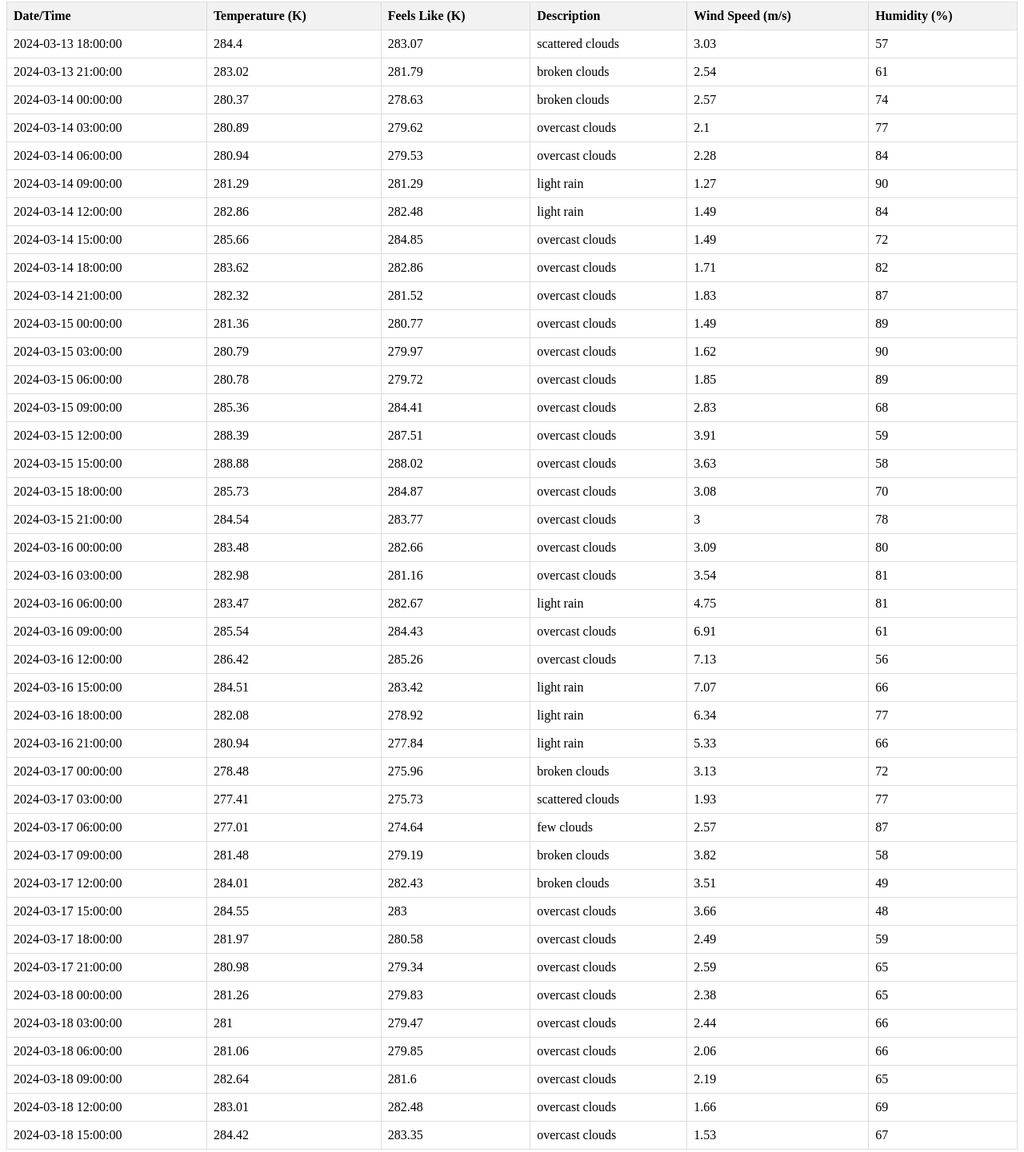
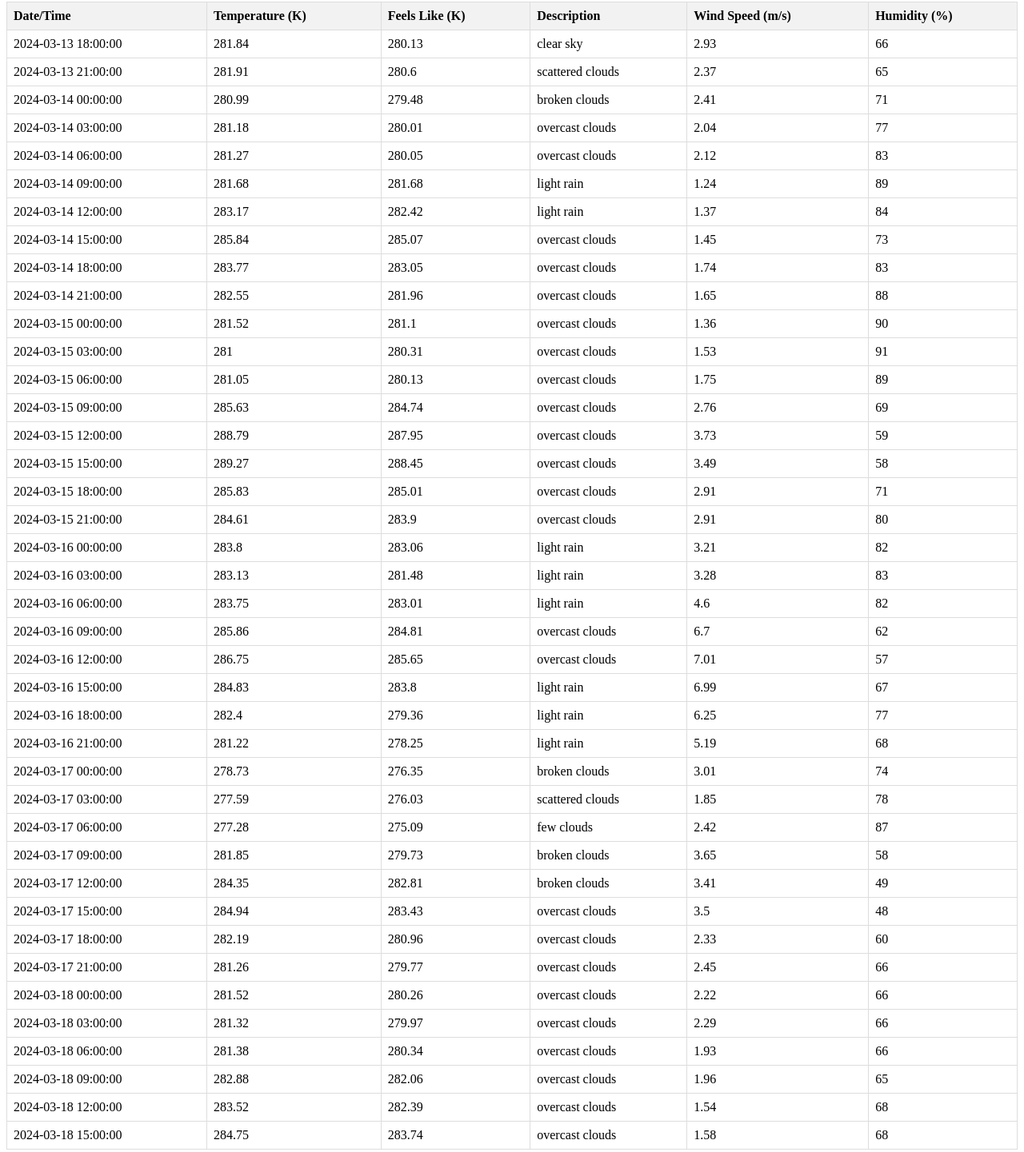
Before and after one commit to lijozech-12/Container_automation, a plain HTML site: page docs/index.html in a window 1280 px wide. Shown: the part 6-1447 px from the top of the page at 80% size. Drawn offline with Linux system fonts and the light colour scheme.

```diff
--- a/docs/index.html
+++ b/docs/index.html
@@ -36,362 +36,362 @@
 
             <tr>
                 <td>2024-03-13 18:00:00</td>
-                <td>284.4</td>
-                <td>283.07</td>
-                <td>scattered clouds</td>
-                <td>3.03</td>
-                <td>57</td>
+                <td>281.84</td>
+                <td>280.13</td>
+                <td>clear sky</td>
+                <td>2.93</td>
+                <td>66</td>
             </tr>
 
             <tr>
                 <td>2024-03-13 21:00:00</td>
-                <td>283.02</td>
-                <td>281.79</td>
-                <td>broken clouds</td>
-                <td>2.54</td>
-                <td>61</td>
+                <td>281.91</td>
+                <td>280.6</td>
+                <td>scattered clouds</td>
+                <td>2.37</td>
+                <td>65</td>
             </tr>
 
             <tr>
                 <td>2024-03-14 00:00:00</td>
-                <td>280.37</td>
-                <td>278.63</td>
+                <td>280.99</td>
+                <td>279.48</td>
                 <td>broken clouds</td>
-                <td>2.57</td>
-                <td>74</td>
+                <td>2.41</td>
+                <td>71</td>
             </tr>
 
             <tr>
                 <td>2024-03-14 03:00:00</td>
-                <td>280.89</td>
-                <td>279.62</td>
+                <td>281.18</td>
+                <td>280.01</td>
                 <td>overcast clouds</td>
-                <td>2.1</td>
+                <td>2.04</td>
                 <td>77</td>
             </tr>
 
             <tr>
                 <td>2024-03-14 06:00:00</td>
-                <td>280.94</td>
-                <td>279.53</td>
+                <td>281.27</td>
+                <td>280.05</td>
                 <td>overcast clouds</td>
-                <td>2.28</td>
-                <td>84</td>
+                <td>2.12</td>
+                <td>83</td>
             </tr>
 
             <tr>
                 <td>2024-03-14 09:00:00</td>
-                <td>281.29</td>
-                <td>281.29</td>
+                <td>281.68</td>
+                <td>281.68</td>
                 <td>light rain</td>
-                <td>1.27</td>
-                <td>90</td>
+                <td>1.24</td>
+                <td>89</td>
             </tr>
 
             <tr>
                 <td>2024-03-14 12:00:00</td>
-                <td>282.86</td>
-                <td>282.48</td>
+                <td>283.17</td>
+                <td>282.42</td>
                 <td>light rain</td>
-                <td>1.49</td>
+                <td>1.37</td>
                 <td>84</td>
             </tr>
 
             <tr>
                 <td>2024-03-14 15:00:00</td>
-                <td>285.66</td>
-                <td>284.85</td>
+                <td>285.84</td>
+                <td>285.07</td>
                 <td>overcast clouds</td>
-                <td>1.49</td>
-                <td>72</td>
+                <td>1.45</td>
+                <td>73</td>
             </tr>
 
             <tr>
                 <td>2024-03-14 18:00:00</td>
-                <td>283.62</td>
-                <td>282.86</td>
+                <td>283.77</td>
+                <td>283.05</td>
                 <td>overcast clouds</td>
-                <td>1.71</td>
-                <td>82</td>
+                <td>1.74</td>
+                <td>83</td>
             </tr>
 
             <tr>
                 <td>2024-03-14 21:00:00</td>
-                <td>282.32</td>
-                <td>281.52</td>
+                <td>282.55</td>
+                <td>281.96</td>
                 <td>overcast clouds</td>
-                <td>1.83</td>
-                <td>87</td>
+                <td>1.65</td>
+                <td>88</td>
             </tr>
 
             <tr>
                 <td>2024-03-15 00:00:00</td>
-                <td>281.36</td>
-                <td>280.77</td>
+                <td>281.52</td>
+                <td>281.1</td>
                 <td>overcast clouds</td>
-                <td>1.49</td>
-                <td>89</td>
+                <td>1.36</td>
+                <td>90</td>
             </tr>
 
             <tr>
                 <td>2024-03-15 03:00:00</td>
-                <td>280.79</td>
-                <td>279.97</td>
+                <td>281</td>
+                <td>280.31</td>
                 <td>overcast clouds</td>
-                <td>1.62</td>
-                <td>90</td>
+                <td>1.53</td>
+                <td>91</td>
             </tr>
 
             <tr>
                 <td>2024-03-15 06:00:00</td>
-                <td>280.78</td>
-                <td>279.72</td>
+                <td>281.05</td>
+                <td>280.13</td>
                 <td>overcast clouds</td>
-                <td>1.85</td>
+                <td>1.75</td>
                 <td>89</td>
             </tr>
 
             <tr>
                 <td>2024-03-15 09:00:00</td>
-                <td>285.36</td>
-                <td>284.41</td>
+                <td>285.63</td>
+                <td>284.74</td>
                 <td>overcast clouds</td>
-                <td>2.83</td>
-                <td>68</td>
+                <td>2.76</td>
+                <td>69</td>
             </tr>
 
             <tr>
                 <td>2024-03-15 12:00:00</td>
-                <td>288.39</td>
-                <td>287.51</td>
+                <td>288.79</td>
+                <td>287.95</td>
                 <td>overcast clouds</td>
-                <td>3.91</td>
+                <td>3.73</td>
                 <td>59</td>
             </tr>
 
             <tr>
                 <td>2024-03-15 15:00:00</td>
-                <td>288.88</td>
-                <td>288.02</td>
+                <td>289.27</td>
+                <td>288.45</td>
                 <td>overcast clouds</td>
-                <td>3.63</td>
+                <td>3.49</td>
                 <td>58</td>
             </tr>
 
             <tr>
                 <td>2024-03-15 18:00:00</td>
-                <td>285.73</td>
-                <td>284.87</td>
+                <td>285.83</td>
+                <td>285.01</td>
                 <td>overcast clouds</td>
-                <td>3.08</td>
-                <td>70</td>
+                <td>2.91</td>
+                <td>71</td>
             </tr>
 
             <tr>
                 <td>2024-03-15 21:00:00</td>
-                <td>284.54</td>
-                <td>283.77</td>
+                <td>284.61</td>
+                <td>283.9</td>
                 <td>overcast clouds</td>
-                <td>3</td>
-                <td>78</td>
+                <td>2.91</td>
+                <td>80</td>
             </tr>
 
             <tr>
                 <td>2024-03-16 00:00:00</td>
-                <td>283.48</td>
-                <td>282.66</td>
-                <td>overcast clouds</td>
-                <td>3.09</td>
-                <td>80</td>
+                <td>283.8</td>
+                <td>283.06</td>
+                <td>light rain</td>
+                <td>3.21</td>
+                <td>82</td>
             </tr>
 
             <tr>
                 <td>2024-03-16 03:00:00</td>
-                <td>282.98</td>
-                <td>281.16</td>
-                <td>overcast clouds</td>
-                <td>3.54</td>
-                <td>81</td>
+                <td>283.13</td>
+                <td>281.48</td>
+                <td>light rain</td>
+                <td>3.28</td>
+                <td>83</td>
             </tr>
 
             <tr>
                 <td>2024-03-16 06:00:00</td>
-                <td>283.47</td>
-                <td>282.67</td>
+                <td>283.75</td>
+                <td>283.01</td>
                 <td>light rain</td>
-                <td>4.75</td>
-                <td>81</td>
+                <td>4.6</td>
+                <td>82</td>
             </tr>
 
             <tr>
                 <td>2024-03-16 09:00:00</td>
-                <td>285.54</td>
-                <td>284.43</td>
+                <td>285.86</td>
+                <td>284.81</td>
                 <td>overcast clouds</td>
-                <td>6.91</td>
-                <td>61</td>
+                <td>6.7</td>
+                <td>62</td>
             </tr>
 
             <tr>
                 <td>2024-03-16 12:00:00</td>
-                <td>286.42</td>
-                <td>285.26</td>
+                <td>286.75</td>
+                <td>285.65</td>
                 <td>overcast clouds</td>
-                <td>7.13</td>
-                <td>56</td>
+                <td>7.01</td>
+                <td>57</td>
             </tr>
 
             <tr>
                 <td>2024-03-16 15:00:00</td>
-                <td>284.51</td>
-                <td>283.42</td>
+                <td>284.83</td>
+                <td>283.8</td>
                 <td>light rain</td>
-                <td>7.07</td>
-                <td>66</td>
+                <td>6.99</td>
+                <td>67</td>
             </tr>
 
             <tr>
                 <td>2024-03-16 18:00:00</td>
-                <td>282.08</td>
-                <td>278.92</td>
+                <td>282.4</td>
+                <td>279.36</td>
                 <td>light rain</td>
-                <td>6.34</td>
+                <td>6.25</td>
                 <td>77</td>
             </tr>
 
             <tr>
                 <td>2024-03-16 21:00:00</td>
-                <td>280.94</td>
-                <td>277.84</td>
+                <td>281.22</td>
+                <td>278.25</td>
                 <td>light rain</td>
-                <td>5.33</td>
-                <td>66</td>
+                <td>5.19</td>
+                <td>68</td>
             </tr>
 
             <tr>
                 <td>2024-03-17 00:00:00</td>
-                <td>278.48</td>
-                <td>275.96</td>
+                <td>278.73</td>
+                <td>276.35</td>
                 <td>broken clouds</td>
-                <td>3.13</td>
-                <td>72</td>
+                <td>3.01</td>
+                <td>74</td>
             </tr>
 
             <tr>
                 <td>2024-03-17 03:00:00</td>
-                <td>277.41</td>
-                <td>275.73</td>
+                <td>277.59</td>
+                <td>276.03</td>
                 <td>scattered clouds</td>
-                <td>1.93</td>
-                <td>77</td>
+                <td>1.85</td>
+                <td>78</td>
             </tr>
 
             <tr>
                 <td>2024-03-17 06:00:00</td>
-                <td>277.01</td>
-                <td>274.64</td>
+                <td>277.28</td>
+                <td>275.09</td>
                 <td>few clouds</td>
-                <td>2.57</td>
+                <td>2.42</td>
                 <td>87</td>
             </tr>
 
             <tr>
                 <td>2024-03-17 09:00:00</td>
-                <td>281.48</td>
-                <td>279.19</td>
+                <td>281.85</td>
+                <td>279.73</td>
                 <td>broken clouds</td>
-                <td>3.82</td>
+                <td>3.65</td>
                 <td>58</td>
             </tr>
 
             <tr>
                 <td>2024-03-17 12:00:00</td>
-                <td>284.01</td>
-                <td>282.43</td>
+                <td>284.35</td>
+                <td>282.81</td>
                 <td>broken clouds</td>
-                <td>3.51</td>
+                <td>3.41</td>
                 <td>49</td>
             </tr>
 
             <tr>
                 <td>2024-03-17 15:00:00</td>
-                <td>284.55</td>
-                <td>283</td>
+                <td>284.94</td>
+                <td>283.43</td>
                 <td>overcast clouds</td>
-                <td>3.66</td>
+                <td>3.5</td>
                 <td>48</td>
             </tr>
 
             <tr>
                 <td>2024-03-17 18:00:00</td>
-                <td>281.97</td>
-                <td>280.58</td>
+                <td>282.19</td>
+                <td>280.96</td>
                 <td>overcast clouds</td>
-                <td>2.49</td>
-                <td>59</td>
+                <td>2.33</td>
+                <td>60</td>
             </tr>
 
             <tr>
                 <td>2024-03-17 21:00:00</td>
-                <td>280.98</td>
-                <td>279.34</td>
+                <td>281.26</td>
+                <td>279.77</td>
                 <td>overcast clouds</td>
-                <td>2.59</td>
-                <td>65</td>
+                <td>2.45</td>
+                <td>66</td>
             </tr>
 
             <tr>
                 <td>2024-03-18 00:00:00</td>
-                <td>281.26</td>
-                <td>279.83</td>
+                <td>281.52</td>
+                <td>280.26</td>
                 <td>overcast clouds</td>
-                <td>2.38</td>
-                <td>65</td>
+                <td>2.22</td>
+                <td>66</td>
             </tr>
 
             <tr>
                 <td>2024-03-18 03:00:00</td>
-                <td>281</td>
-                <td>279.47</td>
+                <td>281.32</td>
+                <td>279.97</td>
                 <td>overcast clouds</td>
-                <td>2.44</td>
+                <td>2.29</td>
                 <td>66</td>
             </tr>
 
             <tr>
                 <td>2024-03-18 06:00:00</td>
-                <td>281.06</td>
-                <td>279.85</td>
+                <td>281.38</td>
+                <td>280.34</td>
                 <td>overcast clouds</td>
-                <td>2.06</td>
+                <td>1.93</td>
                 <td>66</td>
             </tr>
 
             <tr>
                 <td>2024-03-18 09:00:00</td>
-                <td>282.64</td>
-                <td>281.6</td>
+                <td>282.88</td>
+                <td>282.06</td>
                 <td>overcast clouds</td>
-                <td>2.19</td>
+                <td>1.96</td>
                 <td>65</td>
             </tr>
 
             <tr>
                 <td>2024-03-18 12:00:00</td>
-                <td>283.01</td>
-                <td>282.48</td>
+                <td>283.52</td>
+                <td>282.39</td>
                 <td>overcast clouds</td>
-                <td>1.66</td>
-                <td>69</td>
+                <td>1.54</td>
+                <td>68</td>
             </tr>
 
             <tr>
                 <td>2024-03-18 15:00:00</td>
-                <td>284.42</td>
-                <td>283.35</td>
+                <td>284.75</td>
+                <td>283.74</td>
                 <td>overcast clouds</td>
-                <td>1.53</td>
-                <td>67</td>
+                <td>1.58</td>
+                <td>68</td>
             </tr>
 
         </tbody>
```
Also changed, not shown: weather-app/weather_data.json (deleted, +0 -1 lines), weather_data.json (+1 -1 lines), 8 other files.
